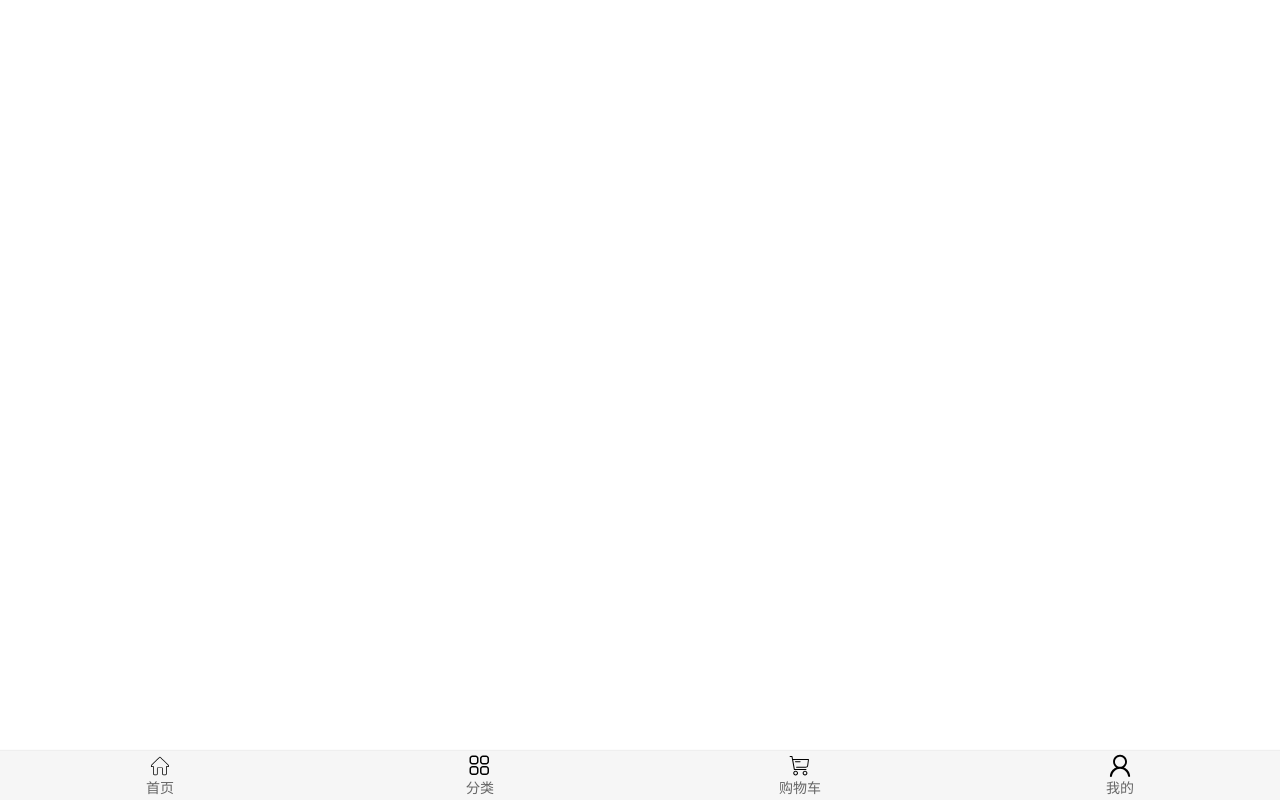
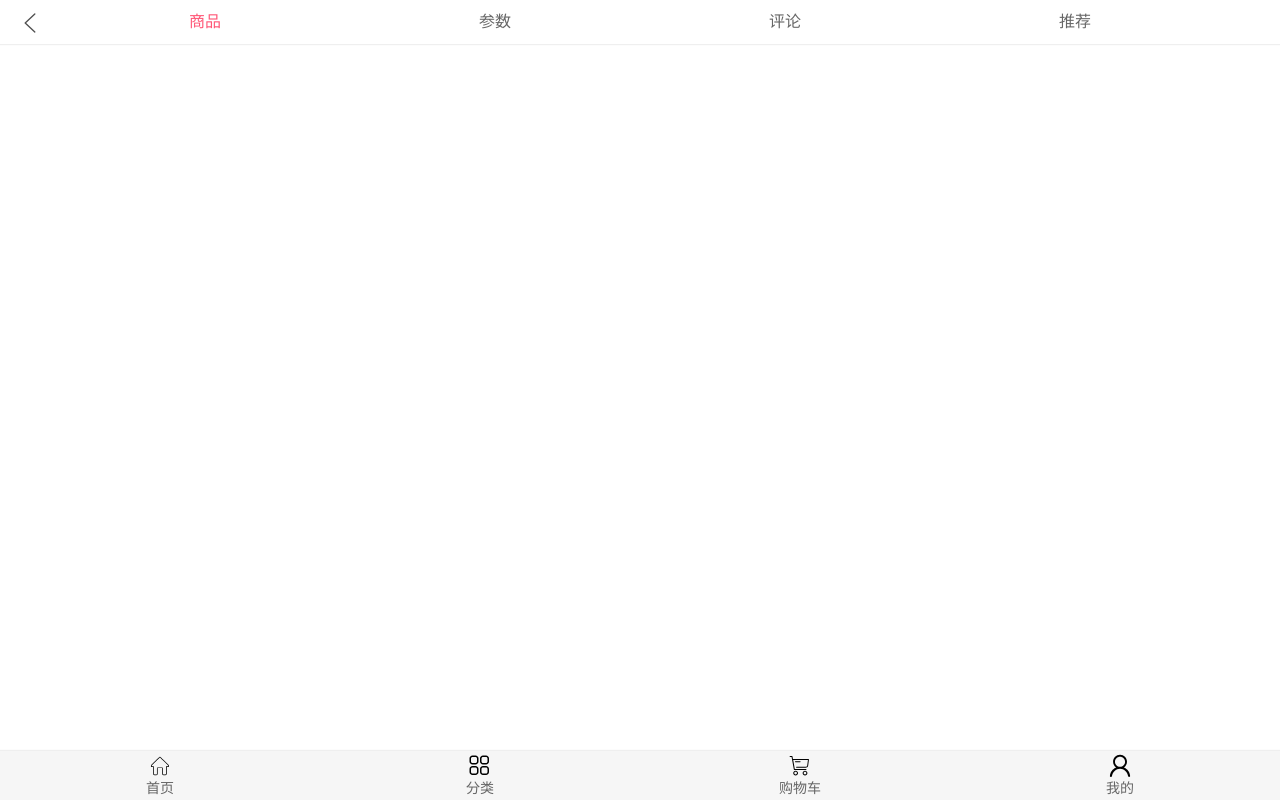
Before and after one commit to tangshenxian/mobile, a Vue app: page /detail in a window 1280 px wide. Before the commit this address had no page. Built offline with nearby package versions, Linux system fonts and the light colour scheme.

Commit message:
详情页导航

```diff
--- a/src/components/common/navbar/NavBar.vue
+++ b/src/components/common/navbar/NavBar.vue
@@ -25,6 +25,7 @@ export default {
   line-height: 44px;
   text-align: center;
   box-shadow: 0 1px 1px rgba(100, 100, 100, .1);
+  width: 100%;
 }
 
 .left, .right {
@@ -32,6 +33,7 @@ export default {
 }
 
 .center {
+  height: 44px;
   flex: 1;
 }
 </style>
--- a/src/components/context/productList/ProductListItem.vue
+++ b/src/components/context/productList/ProductListItem.vue
@@ -1,8 +1,6 @@
 <template>
   <div class="product-item">
-    <a :href="productItem.link">
-      <img :src="productItem.show.img" @load="imageLoad"/>
-    </a>
+    <img :src="productItem.show.img" @load="imageLoad" @click="itemClick"/>
     <div class="product-info">
       <p>{{ productItem.title }}</p>
       <span class="price">{{ productItem.price }}</span>
@@ -25,6 +23,15 @@ export default {
   methods: {
     imageLoad() {
       this.$emit('itemImageLoad');
+    },
+
+    itemClick() {
+      this.$router.push({
+        path: '/detail',
+        query: {
+          id: this.productItem.iid
+        }
+      });
     }
   }
 }
--- a/src/router/index.js
+++ b/src/router/index.js
@@ -4,6 +4,7 @@ const Home = () => import("@/views/home/Home");
 const Category = () => import("@/views/category/Category");
 const Car = () => import("@/views/car/Car");
 const Profile = () => import("@/views/profile/Profile");
+const Detail = () => import("@/views/detail/Detail");
 
 const routes = [
   {
@@ -30,6 +31,11 @@ const routes = [
     name: '我的',
     component: Profile
   },
+  {
+    path: '/detail',
+    name: '详情',
+    component: Detail
+  },
 ]
 
 const router = createRouter({
--- /dev/null
+++ b/src/views/detail/Detail.vue
@@ -0,0 +1,27 @@
+<template>
+  <div id="detail">
+    <detail-nav-bar/>
+  </div>
+</template>
+
+<script>
+import DetailNavBar from "@/views/detail/detailChildComps/DetailNavBar";
+
+export default {
+  name: "Detail",
+  components: {DetailNavBar},
+  data() {
+    return {
+      id: null
+    }
+  },
+  created() {
+    console.log(this.$route.query);
+    this.id = this.$route.query.id;
+  }
+}
+</script>
+
+<style scoped>
+
+</style>
--- /dev/null
+++ b/src/views/detail/detailChildComps/DetailNavBar.vue
@@ -0,0 +1,61 @@
+<template>
+    <nav-bar>
+      <template v-slot:left>
+        <div class="back" @click="backClick">
+          <img src="~@/assets/images/common/back.svg">
+        </div>
+      </template>
+      <template v-slot:center>
+        <div class="title">
+          <div v-for="(item, index) in titles"
+               class="title-item"
+               @click="titleClick(index)"
+               :class="{active: index === currentIndex}">
+            {{ item }}
+          </div>
+        </div>
+      </template>
+    </nav-bar>
+</template>
+
+<script>
+import NavBar from "@/components/common/navbar/NavBar";
+
+export default {
+  name: "DetailNavBar",
+  components: {NavBar},
+  data() {
+    return {
+      titles: ['商品', '参数', '评论', '推荐'],
+      currentIndex: 0,
+    }
+  },
+  methods: {
+    titleClick(index) {
+      this.currentIndex = index;
+    },
+
+    backClick() {
+      this.$router.back();
+    }
+  }
+}
+</script>
+
+<style scoped>
+.title {
+  display: flex;
+}
+
+.title-item {
+  flex: 1;
+}
+
+.active {
+  color: var(--color-high-text);
+}
+
+.back img {
+  margin-top: 12px;
+}
+</style>
--- a/src/views/home/Home.vue
+++ b/src/views/home/Home.vue
@@ -2,7 +2,7 @@
   <div id="home">
     <nav-bar class="home-nav">
       <template v-slot:center>
-        <div>
+        <div class="title-item">
           购物街
         </div>
       </template>
@@ -155,6 +155,10 @@ export default {
   /*z-index: 9;*/
 }
 
+.title-item {
+  flex: 1;
+}
+
 .tab-control {
   position: relative;
   z-index: 9;
```
